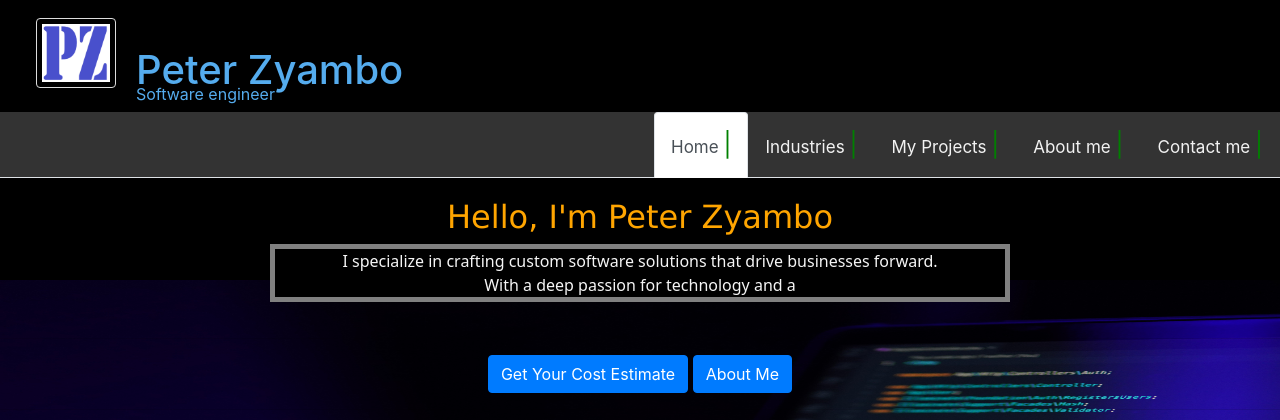
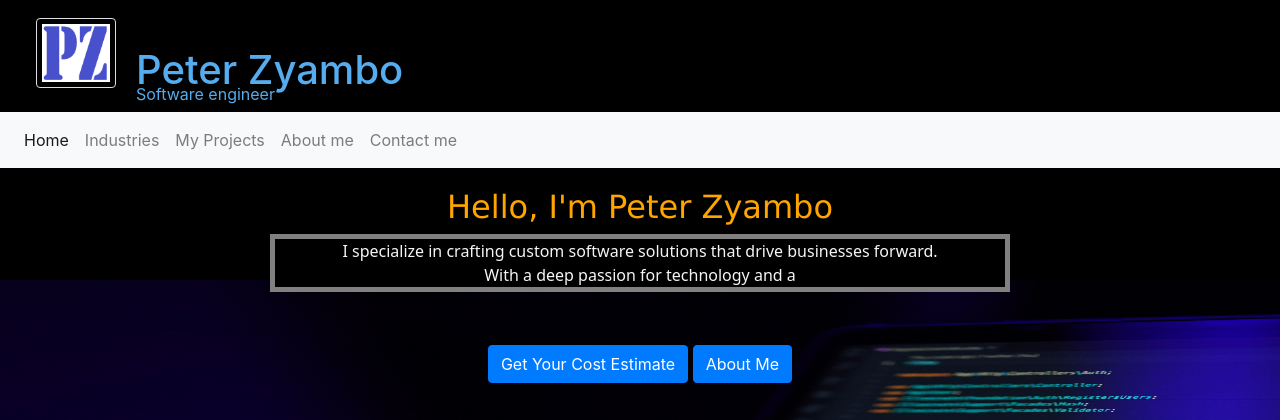
Before and after one commit to sangwani-coder/mysite, a Flask app: page / in a window 1280 px wide. Shown: the top 420 px of the page. Run offline with Flask 2, Linux system fonts and the light colour scheme; some libraries are stand-ins or nearby versions.

Commit message:
[FIX] make nav bar button toggle on sm screens

```diff
--- a/zyambo/static/css/slides.css
+++ b/zyambo/static/css/slides.css
@@ -54,11 +54,6 @@
     list-style: none;
     font-size: larger;
     text-align: center;
-}
-
-#pipe {
-    color: green;
-    font-size: large;
 }
 
 .tooltip {
--- a/zyambo/static/css/styles.css
+++ b/zyambo/static/css/styles.css
@@ -79,40 +79,10 @@ h5 {
 }
 
 
-/* nav style */
-nav {
-    position: relative;
-    left: 980px;
-    top: 1px;
-
-}
-
 .active-pipe {
     color: green;
     font-size: x-large;
 }
-
-.nav-link {
-    color: white;
-    font-size: large;
-}
-
-.link-pipes {
-    display: visibility;
-}
-
-@media screen and (max-width: 1020px){
-    .nav-link {
-        display: block;
-    }
-    nav {
-        position: static;
-    }
-    .link-pipes {
-        display: none;
-    }
-}
-
 
 a:hover {
     color: bisque;
@@ -255,68 +225,6 @@ table {
     color: red;
 }
 
-
-/* Add a black background color to the top navigation */
-.topnav {
-    background-color: #333;
-    overflow: hidden;
-  }
-
-  /* Style the links inside the navigation bar */
-  .topnav a {
-    float: left;
-    display: block;
-    color: #f2f2f2;
-    text-align: center;
-    padding: 14px 16px;
-    text-decoration: none;
-    font-size: 17px;
-  }
-
-  /* Change the color of links on hover */
-  .topnav a:hover {
-    background-color: #ddd;
-    color: black;
-  }
-
-  /* Add an active class to highlight the current page */
-  .topnav li.a.active {
-    background-color: #04AA6D;
-    color: white;
-  }
-
-  /* Hide the link that should open and close the topnav on small screens */
-  .topnav .icon {
-    display: none;
-  }
-
-/* When the screen is less than 600 pixels wide, hide all links, except for the first one ("Home").
-Show the link that contains should open and close the topnav (.icon) */
-@media screen and (max-width: 600px) {
-    .topnav li:not(:first-child) {display: none;}
-    .topnav li.icon {
-      float: right;
-      display: block;
-    }
-  }
-
-  /* The "responsive" class is added to the topnav with JavaScript when the user clicks on the icon.
-  This class makes the topnav look good on small screens (display the links vertically instead of horizontally) */
-  @media screen and (max-width: 600px) {
-    .topnav.responsive {position: relative;}
-    .topnav.responsive li.icon {
-      position: absolute;
-      right: 0;
-      top: 0;
-    }
-    .topnav.responsive li {
-      float: none;
-      display: block;
-      text-align: left;
-    }
-
-  }
-
 @media screen and (max-width: 600px) {
     #tag-dev {
         font-size: small;
--- a/zyambo/templates/base.html
+++ b/zyambo/templates/base.html
@@ -5,9 +5,14 @@
     <title>PZ {%block title%}{%endblock%}</title>
     <!-- meta info -->
     <!-- <meta charset="UTF-8"> -->
+    <meta title="Experienced Software Engineer Zambia">
     <meta name="viewport" content="width=device-width, initial-scale=1.0">
-    <meta name="description" content="Software Engineer" />
-    <meta name="author" content="Peter S. Zyambo" />
+    <meta name="description"
+        content="I'm a freelance software developer in Zambia with expertise in a wide range of technologies. Contact me today to discuss your project requirements.">
+    <meta name="author" content="Peter Zyambo">
+    <meta name="keywords"
+        content="Web design, Website design , Website builder, Web developer, ecommerce website, Web design company in Zambia, Software development company">
+    <meta http-equiv="refresh" content="120">
     <!-- stylesheet -->
     <link rel="stylesheet" href="https://cdn.jsdelivr.net/npm/bootstrap@4.0.0/dist/css/bootstrap.min.css"
         integrity="sha384-Gn5384xqQ1aoWXA+058RXPxPg6fy4IWvTNh0E263XmFcJlSAwiGgFAW/dAiS6JXm" crossorigin="anonymous">
@@ -17,6 +22,15 @@
     <!-- icon -->
     <link rel="icon" type="image/x-icon" href="{{ url_for('static', filename='img/pz.ico') }}" />
     <!-- js -->
+    <script src="https://code.jquery.com/jquery-3.2.1.slim.min.js"
+        integrity="sha384-KJ3o2DKtIkvYIK3UENzmM7KCkRr/rE9/Qpg6aAZGJwFDMVNA/GpGFF93hXpG5KkN"
+        crossorigin="anonymous"></script>
+    <script src="https://cdn.jsdelivr.net/npm/popper.js@1.12.9/dist/umd/popper.min.js"
+        integrity="sha384-ApNbgh9B+Y1QKtv3Rn7W3mgPxhU9K/ScQsAP7hUibX39j7fakFPskvXusvfa0b4Q"
+        crossorigin="anonymous"></script>
+    <script src="https://cdn.jsdelivr.net/npm/bootstrap@4.0.0/dist/js/bootstrap.min.js"
+        integrity="sha384-JZR6Spejh4U02d8jOt6vLEHfe/JQGiRRSQQxSfFWpi1MquVdAyjUar5+76PVCmYl"
+        crossorigin="anonymous"></script>
 
     <script src="{{url_for('static', filename='js/script.js')}}"></script>
 
@@ -24,46 +38,64 @@
 
 <body onload="typeWriter();" class="home" id="container">
     <a class="nav-link" href="{{url_for('app_views.index')}}"><img class="logo-img"
-            src="{{url_for('static', filename='/img/pz.png')}}" alt="PZ-logo"></a>
+            src="{{url_for('static', filename='/img/pz.png')}}" alt="zyambo'a logo"></a>
     <div class="intro">
         <h1 id="name">Peter Zyambo</h1>
         <p id="job">Software engineer</p>
     </div>
-    <!-- nav -->
-    <div class="topnav" id="myTopnav">
-        <ul class="nav nav-tabs justify-content-end">
-            <li class="nav-item">
-                <a class="nav-link active" href="{{url_for('app_views.index')}}">Home <span
-                        class="link-pipes active-pipe">|</span></a>
+    <nav class="navbar navbar-expand-sm navbar-light bg-light">
+        <a class="nav-brand" href="{{url_for('app_views.index')}}"></a>
+        <button class="navbar-toggler" type="button" data-toggle="collapse" data-target="#navbarNav"
+            aria-controls="navbarNav" aria-expanded="false" aria-label="Toggle navigation">
+            <span class="navbar-toggler-icon"></span>
+        </button>
+        <div class="collapse navbar-collapse" id="navbarNav">
+            <ul class="navbar-nav">
+                <li class="nav-item active">
+                    <a class="nav-link" href="{{url_for('app_views.index')}}">Home </a>
 
                 </li>
                 <li class="nav-item">
-                <a class="nav-link" href="{{url_for('app_views.portfolio')}}">Industries <span
-                        class="link-pipes active-pipe">|</span></a>
+                    <a class="nav-link" href="{{url_for('app_views.portfolio')}}">Industries</a>
 
                 </li>
                 <li class="nav-item">
-                <a class="nav-link" href="{{url_for('app_views.projects')}}">My Projects <span
-                        class="link-pipes active-pipe">|</span></a>
+                    <a class="nav-link" href="{{url_for('app_views.projects')}}">My Projects </a>
 
                 </li>
                 <li class="nav-item">
-                <a class="nav-link" href="{{url_for('app_views.about')}}">About me <span
-                        class="link-pipes active-pipe">|</span></a>
+                    <a class="nav-link" href="{{url_for('app_views.about')}}">About me </a>
 
                 </li>
                 <li class="nav-item">
-                <a class="nav-link" href="{{url_for('app_views.contact')}}">Contact me <span
-                        class="link-pipes active-pipe">|</span></a>
+                    <a class="nav-link" href="{{url_for('app_views.contact')}}">Contact me </a>
 
-            </li>
-            <li class="nav-item icon">
-                <a href="javascript:void(0);" class="" onclick="myFunction()">
-                    <i class="fa fa-bars"></i>
-                  </a>
                 </li>
             </ul>
         </div>
+    </nav>
+    <!-- <nav class="navbar navbar-expand-lg navbar-light bg-light">
+        <a class="navbar-brand" href="#">Navbar</a>
+        <button class="navbar-toggler" type="button" data-toggle="collapse" data-target="#navbarNav" aria-controls="navbarNav" aria-expanded="false" aria-label="Toggle navigation">
+          <span class="navbar-toggler-icon"></span>
+        </button>
+        <div class="collapse navbar-collapse" id="navbarNav">
+          <ul class="navbar-nav">
+            <li class="nav-item active">
+              <a class="nav-link" href="#">Home <span class="sr-only">(current)</span></a>
+            </li>
+            <li class="nav-item">
+              <a class="nav-link" href="#">Features</a>
+            </li>
+            <li class="nav-item">
+              <a class="nav-link" href="#">Pricing</a>
+            </li>
+            <li class="nav-item">
+              <a class="nav-link disabled" href="#">Disabled</a>
+            </li>
+          </ul>
+        </div>
+      </nav> -->
     <section class="custom-section">
         {% block content %}
         {% endblock %}
```
Lines whose indentation alone changed are shown as unchanged.
